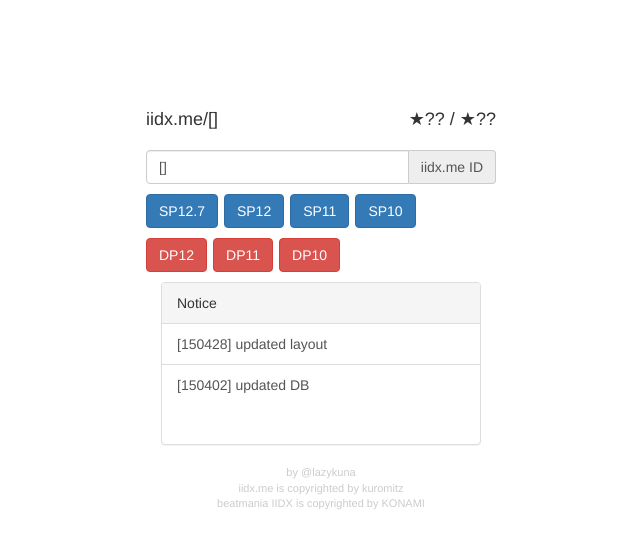
After one commit to kuna/iidxranktable, a Flask app: template templates/notice.html in a window 1280 px wide. The commit adds this page. Shown: the top 548 px of the page, without its empty margins (319-959 px from the left). Run offline with Flask 2, Linux system fonts and the light colour scheme; the template is opened without the code that fills it: most values are stand-ins (such as "Sample title", 1, 10 or a date in 2020); some libraries are stand-ins or nearby versions.

Commit message:
added stylesheet for nicer design, fixed some error, added notice

```diff
--- a/templates/index.html
+++ b/templates/index.html
@@ -63,7 +63,7 @@ h4.level:hover span { display:inline; }
 <div id="container">
 	{% if username %}
 	<div class="row">
-		<h4 class="djname">{{ username }}.iidx.me</h4>
+		<h4 class="djname">iidx.me/{{ username }}</h4>
 		<h4 class="level"><span class="label label-default">COMING SOON</span>★?? / ★??</h4>
 	</div>
 	{% endif %}
@@ -78,5 +78,9 @@ h4.level:hover span { display:inline; }
 
 	<div class="row center" id="dpcontainer">
 	</div>
+
+	{% block notice %}
+
+	{% endblock %}
 </div>
 {% endblock %}
--- /dev/null
+++ b/templates/notice.html
@@ -0,0 +1,10 @@
+{% extends "index.html" %}
+{% block notice %}
+<div class="panel panel-default">
+	<div class="panel-heading">Notice</div>
+	<div class="list-group" style="overflow-y:scroll; height:120px;">
+		<a class="list-group-item">[150428] updated layout</a>
+		<a class="list-group-item">[150402] updated DB</a>
+	</div>
+</div>
+{% endblock %}
--- a/web.py
+++ b/web.py
@@ -61,7 +61,7 @@ def userpage(user):
 @app.route('/iidx')
 @app.route('/')
 def index():
-	return render_template('index.html')
+	return render_template('notice.html')
 
 #####################################################
 
```
Also changed, not shown: static/css/rankpage_default.css (added, +15 -0 lines), static/css/rankpage_light.css (added, +7 -0 lines), static/css/style.css (+0 -8 lines), templates/rankview.html (+14 -2 lines), 1 other file.
